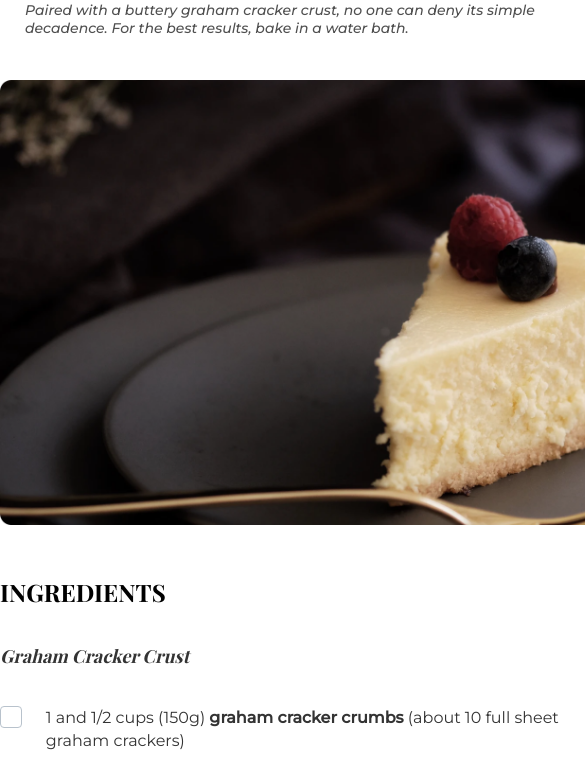
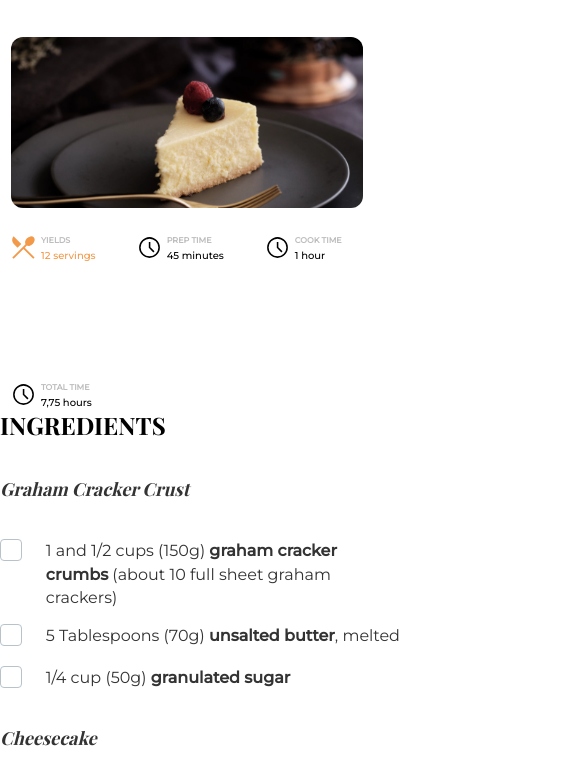
Before and after one commit to paulonsx/devchallenges-projects, a plain HTML site: page recipe-page/index.html in a window 390 px wide. Shown: the part 335-1099 px from the top of the page, 585 px wide, since content can reach past the window. Drawn offline with nearby package versions, Linux system fonts and the light colour scheme; files that its build step writes are made by us from their sources; a web font is replaced by a local one.

Commit message:
starting mobile css

```diff
--- /dev/null
+++ b/recipe-page/assets/components/mobile.css
@@ -0,0 +1,85 @@
+.header-box h1 {
+    font: 24px var(--title-font);
+    margin-bottom: 1rem;
+}
+
+.box-paragraph p {
+    font: italic 12px var(--paragraph-font);
+    color: var(--gray-two);
+}
+
+.header-box {
+    margin-left: 11px;
+    margin-top: 32px;
+    max-width: 340px;
+}
+
+.banner {
+    margin-top: 2.6875rem;
+    max-width: 352px;
+    max-height: 213px;
+    border-radius: 12px;
+    margin-left: 11px;
+}
+
+.main-content {
+    text-align: left;
+}
+
+
+
+
+
+.ingredients-container {
+    margin-top: 24px;
+    display: flex;
+    flex-wrap: wrap;
+    justify-content: space-between;
+    flex-direction: column-reverse;
+}
+
+.resume-card {
+    width: 100%;
+    height: 100%;
+    background: #FFF;
+    box-shadow: none;
+    display: flex;
+    flex-direction: row;
+    flex-wrap: wrap;
+    justify-content: start;
+    margin-left: 11px;
+}
+
+.resume-info {
+    display: flex;
+    align-items: flex-start;
+    margin-bottom: 120px;
+    margin-right: 41px;
+}
+
+.mobile {
+    width: 100%;
+    height: 100%;
+    margin-bottom: 20px;
+}
+
+.mobile {
+    margin-right: 0;
+}
+.resume-info img {
+    max-width: 1.6875rem;
+    max-height: 1.5625rem;
+    margin: 0;
+    margin-right: 5px;
+}
+
+.resume-title {
+    font: 700 8px var(--paragraph-font);
+    color: var(--gray-four);
+    text-transform: uppercase;
+    margin-bottom: .25rem;
+}
+
+.resume-p {
+    font: 500 10px var(--paragraph-font);
+    }
--- a/recipe-page/index.html
+++ b/recipe-page/index.html
@@ -14,6 +14,7 @@
   <link rel="stylesheet" href="assets/components/card.css">
   <link rel="stylesheet" href="assets/components/instructions.css">
   <link rel="stylesheet" href="assets/components/footer.css">
+  <link rel="stylesheet" media="(max-width: 800px)" href="assets/components/mobile.css">
   <title>Recipe Blog</title>
 </head>
 
@@ -142,7 +143,7 @@
 
         <div class="resume-card">
 
-          <div class="resume-info">
+          <div class="resume-info cu">
             <img src="assets/img/fork.svg" alt="fork">
             <div>
               <p class="resume-title">Yields </p>
@@ -166,7 +167,7 @@
             </div>
           </div>
 
-          <div class="resume-info">
+          <div class="resume-info cu2">
             <img src="assets/img/clock.svg" alt="clock">
             <div>
               <p class="resume-title">Total time</p>
```
